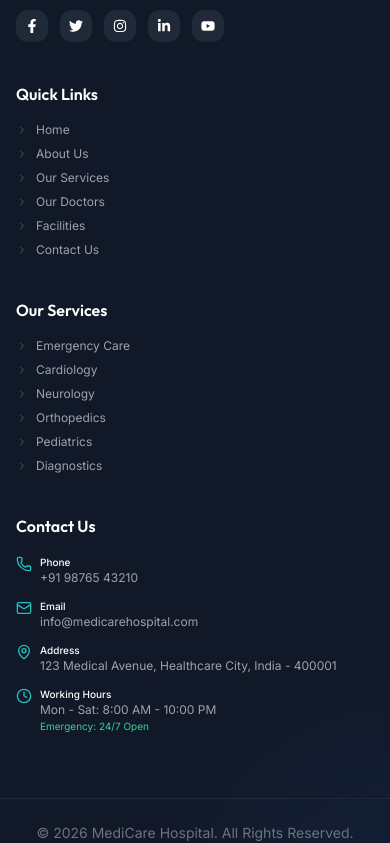
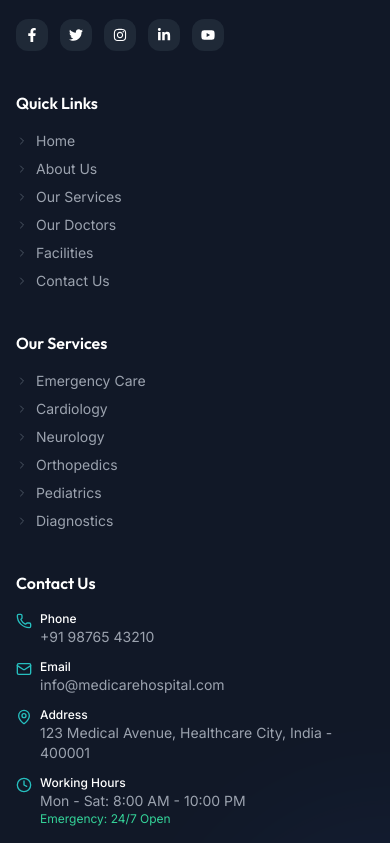
Before and after one commit to prathameshgiri/HospitalWebsite, a React (Vite) app: page /contact in a window 390 px wide. Shown: the part 3529-4372 px from the top of the page. Built offline with nearby package versions, Linux system fonts and the light colour scheme.

Commit message:
style: tweak mobile text sizes in homepage and footer

```diff
--- a/src/components/layout/Footer.jsx
+++ b/src/components/layout/Footer.jsx
@@ -69,7 +69,7 @@ export default function Footer() {
               </div>
               <span className="text-lg md:text-xl font-bold text-white font-display">{HOSPITAL_NAME}</span>
             </Link>
-            <p className="text-xs md:text-sm text-gray-400 leading-relaxed mb-4 md:mb-6">
+            <p className="text-sm text-gray-400 leading-relaxed mb-4 md:mb-6">
               Providing world-class healthcare services with compassion, cutting-edge technology, and a commitment to excellence since 2001.
             </p>
             <div className="flex items-center gap-3">
@@ -93,7 +93,7 @@ export default function Footer() {
                 <li key={link.path}>
                   <Link
                     to={link.path}
-                    className="flex items-center gap-2 text-xs md:text-base text-gray-400 hover:text-medical-400 transition-colors group"
+                    className="flex items-center gap-2 text-sm md:text-base text-gray-400 hover:text-medical-400 transition-colors group"
                   >
                     <ChevronRight className="w-3 h-3 md:w-4 md:h-4 text-gray-600 group-hover:text-medical-400 transition-colors" />
                     {link.name}
@@ -111,7 +111,7 @@ export default function Footer() {
                 <li key={service}>
                   <Link
                     to="/services"
-                    className="flex items-center gap-2 text-xs md:text-base text-gray-400 hover:text-medical-400 transition-colors group"
+                    className="flex items-center gap-2 text-sm md:text-base text-gray-400 hover:text-medical-400 transition-colors group"
                   >
                     <ChevronRight className="w-3 h-3 md:w-4 md:h-4 text-gray-600 group-hover:text-medical-400 transition-colors" />
                     {service}
@@ -128,8 +128,8 @@ export default function Footer() {
               <li>
                 <a href={`tel:${HOSPITAL_PHONE}`} className="flex items-start gap-2 md:gap-3 text-gray-400 hover:text-medical-400 transition-colors">
                   <Phone className="w-4 h-4 md:w-5 md:h-5 mt-0.5 shrink-0 text-medical-400" />
-                  <div className="text-xs md:text-base">
-                    <p className="font-medium text-white text-[10px] md:text-sm">Phone</p>
+                  <div className="text-sm md:text-base">
+                    <p className="font-medium text-white text-xs md:text-sm">Phone</p>
                     <p>{HOSPITAL_PHONE}</p>
                   </div>
                 </a>
@@ -137,25 +137,25 @@ export default function Footer() {
               <li>
                 <a href={`mailto:${HOSPITAL_EMAIL}`} className="flex items-start gap-2 md:gap-3 text-gray-400 hover:text-medical-400 transition-colors">
                   <Mail className="w-4 h-4 md:w-5 md:h-5 mt-0.5 shrink-0 text-medical-400" />
-                  <div className="text-xs md:text-base">
-                    <p className="font-medium text-white text-[10px] md:text-sm">Email</p>
+                  <div className="text-sm md:text-base">
+                    <p className="font-medium text-white text-xs md:text-sm">Email</p>
                     <p>{HOSPITAL_EMAIL}</p>
                   </div>
                 </a>
               </li>
               <li className="flex items-start gap-2 md:gap-3">
                 <MapPin className="w-4 h-4 md:w-5 md:h-5 mt-0.5 shrink-0 text-medical-400" />
-                <div className="text-xs md:text-base">
-                  <p className="font-medium text-white text-[10px] md:text-sm">Address</p>
+                <div className="text-sm md:text-base">
+                  <p className="font-medium text-white text-xs md:text-sm">Address</p>
                   <p className="text-gray-400">{HOSPITAL_ADDRESS}</p>
                 </div>
               </li>
               <li className="flex items-start gap-2 md:gap-3">
                 <Clock className="w-4 h-4 md:w-5 md:h-5 mt-0.5 shrink-0 text-medical-400" />
-                <div className="text-xs md:text-base">
-                  <p className="font-medium text-white text-[10px] md:text-sm">Working Hours</p>
+                <div className="text-sm md:text-base">
+                  <p className="font-medium text-white text-xs md:text-sm">Working Hours</p>
                   <p className="text-gray-400">Mon - Sat: 8:00 AM - 10:00 PM</p>
-                  <p className="text-emerald-400 text-[10px] md:text-sm">Emergency: 24/7 Open</p>
+                  <p className="text-emerald-400 text-xs md:text-sm">Emergency: 24/7 Open</p>
                 </div>
               </li>
             </ul>
--- a/src/pages/public/HomePage.jsx
+++ b/src/pages/public/HomePage.jsx
@@ -358,7 +358,7 @@ function TestimonialsSection() {
                 )}
               </div>
 
-              <p className="text-gray-700 text-base md:text-lg leading-relaxed italic mb-6 min-h-[120px]">
+              <p className="text-gray-700 text-sm md:text-lg leading-relaxed italic mb-6 min-h-[120px]">
                 "{testimonial.content}"
               </p>
 
@@ -438,10 +438,10 @@ function WhyChooseSection() {
 
               {/* Content */}
               <div className="relative z-10">
-                <h3 className="font-bold text-gray-900 text-xl mb-3 group-hover:text-medical-700 transition-colors duration-300">
+                <h3 className="font-bold text-gray-900 text-lg md:text-xl mb-2 md:mb-3 group-hover:text-medical-700 transition-colors duration-300">
                   {reason.title}
                 </h3>
-                <p className="text-gray-500 text-base leading-relaxed group-hover:text-gray-600 transition-colors duration-300">
+                <p className="text-gray-500 text-xs sm:text-sm md:text-base leading-relaxed group-hover:text-gray-600 transition-colors duration-300">
                   {reason.desc}
                 </p>
               </div>
@@ -467,7 +467,7 @@ function FAQSection() {
               Frequently Asked<br />
               <span className="gradient-text">Questions</span>
             </h2>
-            <p className="text-gray-500 text-lg leading-relaxed mb-8">
+            <p className="text-gray-500 text-sm md:text-lg leading-relaxed mb-8">
               Find answers to common questions about our hospital, services,
               appointments, and more. Can't find what you're looking for? Contact us directly.
             </p>
```
